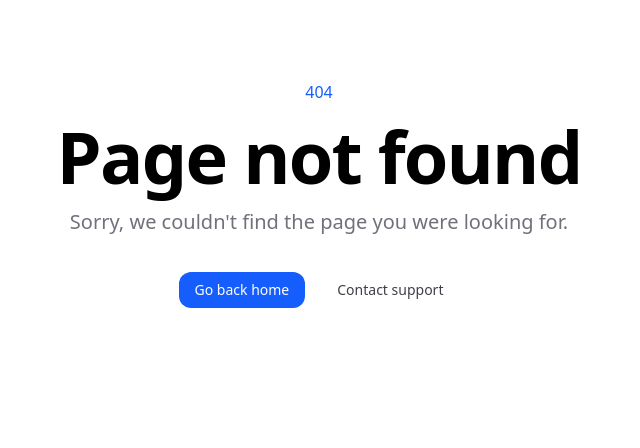
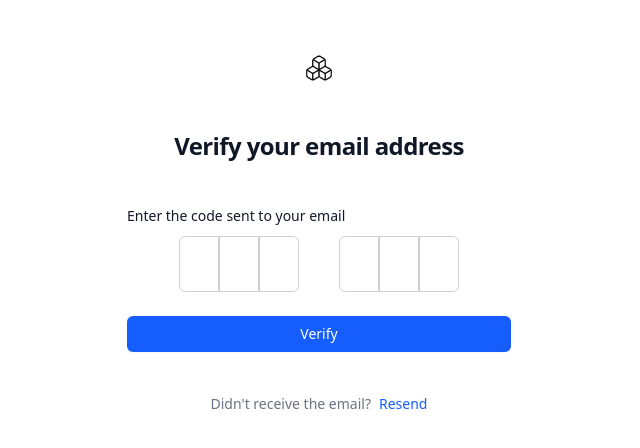
Before and after one commit to aditya-vinodh/dev-matter-web, a SvelteKit app: page /verify-email in a window 1280 px wide. Before the commit this address had no page. Shown: the top 448 px of the page, without its empty margins (321-961 px from the left). Built offline with nearby package versions, Linux system fonts and the light colour scheme.

Commit message:
Buch of minor changes, email verification

```diff
--- a/package.json
+++ b/package.json
@@ -44,6 +44,7 @@
 	"dependencies": {
 		"@lucide/svelte": "^0.513.0",
 		"bits-ui": "^2.5.0",
+		"clsx": "^2.1.1",
 		"svelte-sonner": "^1.0.5"
 	}
 }
--- a/src/hooks.server.ts
+++ b/src/hooks.server.ts
@@ -5,7 +5,7 @@ import {
 } from '$lib/server/session';
 import { sequence } from '@sveltejs/kit/hooks';
 
-import type { Handle } from '@sveltejs/kit';
+import { type Handle } from '@sveltejs/kit';
 
 const authHandle: Handle = async ({ event, resolve }) => {
 	const token = event.cookies.get('session') ?? null;
@@ -17,7 +17,6 @@ const authHandle: Handle = async ({ event, resolve }) => {
 
 	const { session, user } = await validateSessionToken(event, token);
 	if (session !== null) {
-		console.log(session);
 		setSessionTokenCookie(event, token, session.expiresAt);
 	} else {
 		deleteSessionTokenCookie(event);
--- a/src/routes/+layout.server.ts
+++ b/src/routes/+layout.server.ts
@@ -1,6 +1,11 @@
 import type { LayoutServerLoad } from './$types';
+import { redirect } from '@sveltejs/kit';
 
-export const load: LayoutServerLoad = ({ locals }) => {
+export const load: LayoutServerLoad = ({ locals, url }) => {
 	const { user } = locals;
+
+	if (user && !user?.emailVerified && url.pathname !== '/verify-email') {
+		return redirect(301, '/verify-email');
+	}
 	return { user };
 };
--- a/src/routes/docs/getting-started/+page.svelte
+++ b/src/routes/docs/getting-started/+page.svelte
@@ -32,7 +32,7 @@
 				<p class="leading-loose">
 					All we provide is an API to receive submission data to view and analyze later. However, we
 					go a step further than traditional form APIs. Download our native mobile app to get
-					notified of submissions, and take action on them directly from your phone.
+					notified of submissions, and take actions directly from your phone.
 				</p>
 			</div>
 		</div>
--- a/src/routes/features/+page.svelte
+++ b/src/routes/features/+page.svelte
@@ -24,7 +24,7 @@
 			Get notified instantly when a form is submitted.
 		</p>
 		<p class="font-medium tracking-tight text-zinc-500">
-			Receive push notifications in our clean mobile app
+			Receive push notifications in our clean mobile app.
 		</p>
 		<p class="font-medium tracking-tight text-zinc-500">
 			Perfect for contact forms, surveys, feedback and support requests.
--- a/src/routes/forms/[formId]/+page.svelte
+++ b/src/routes/forms/[formId]/+page.svelte
@@ -399,13 +399,23 @@
 									</AlertDialog.Root>
 								</div>
 							</div>
-							{#each Object.entries(response.response) as field (field[0])}
+							<!-- {#each Object.entries(response.response) as field (field[0])}
 								<div>
 									<p class="mb-1 text-xs font-medium text-zinc-500">
 										{version.fields.find((_field) => _field.id === field[0]).label}
 									</p>
 									<p class="py-0.5 text-sm">{field[1]}</p>
 								</div>
+							{/each} -->
+							{#each version.fields as field (field.id)}
+								{#if response.response[field.id]}
+									<div>
+										<p class="mb-1 text-xs font-medium text-zinc-500">
+											{field.label}
+										</p>
+										<p class="py-0.5 text-sm">{response.response[field.id]}</p>
+									</div>
+								{/if}
 							{/each}
 						</div>
 					{/each}
--- a/src/routes/signup/+page.svelte
+++ b/src/routes/signup/+page.svelte
@@ -55,13 +55,6 @@
 			<div>
 				<div class="flex items-center justify-between">
 					<label for="password" class="block text-sm/6 font-medium text-gray-900">Password</label>
-					<div class="text-sm">
-						<a
-							href="/forgot-password"
-							class="font-medium text-blue-600 transition hover:text-blue-600/90"
-							>Forgot password?</a
-						>
-					</div>
 				</div>
 				<div class="mt-2">
 					<input
--- /dev/null
+++ b/src/routes/verify-email/+page.server.ts
@@ -0,0 +1,47 @@
+import { env } from '$env/dynamic/private';
+import { fail, redirect } from '@sveltejs/kit';
+
+export const actions = {
+	verify: async (event) => {
+		if (!event.locals.session) {
+			return fail(401, { error: 'unauthorized' });
+		}
+
+		const formData = await event.request.formData();
+		const code = formData.get('code');
+
+		const res = await event.fetch(`${env.API_URL}/verify-email`, {
+			method: 'POST',
+			headers: {
+				Authorization: `Bearer ${event.cookies.get('session')}`,
+				'Content-Type': 'application/json'
+			},
+			body: JSON.stringify({ code })
+		});
+
+		const data = await res.json();
+		if (!res.ok) {
+			return fail(res.status, data);
+		}
+
+		return redirect(301, '/');
+	},
+	resend: async (event) => {
+		if (!event.locals.session) {
+			return fail(401, { error: 'unauthorized' });
+		}
+
+		const res = await event.fetch(`${env.API_URL}/verify-email/resend`, {
+			method: 'POST',
+			headers: {
+				Authorization: `Bearer ${event.cookies.get('session')}`
+			}
+		});
+
+		if (!res.ok) {
+			return fail(res.status);
+		}
+
+		return { success: true };
+	}
+};
--- /dev/null
+++ b/src/routes/verify-email/+page.svelte
@@ -0,0 +1,122 @@
+<script lang="ts">
+	import { enhance } from '$app/forms';
+	import { PinInput, REGEXP_ONLY_DIGITS_AND_CHARS, type PinInputRootSnippetProps } from 'bits-ui';
+	import cn from 'clsx';
+	import type { PageProps } from './$types';
+
+	let { form }: PageProps = $props();
+
+	let value = $state('');
+	type CellProps = PinInputRootSnippetProps['cells'][0];
+
+	function onComplete() {}
+</script>
+
+<div class="flex min-h-full flex-col justify-center px-6 py-12 lg:px-8">
+	<div class="sm:mx-auto sm:w-full sm:max-w-sm">
+		<a href="/" class="mx-auto" aria-label="logo">
+			<img class="mx-auto size-10" src="/devmatter-rounded.png" alt="logo" />
+		</a>
+		<h2 class="mt-10 text-center text-2xl/9 font-semibold tracking-tight text-gray-900">
+			Verify your email address
+		</h2>
+	</div>
+
+	{#if form?.error}
+		<div
+			class="mt-10 rounded-lg bg-red-100/50 p-2 text-sm text-red-900 sm:mx-auto sm:w-full sm:max-w-sm"
+		>
+			{form.message}
+		</div>
+	{/if}
+
+	{#if form?.success}
+		<div
+			class="mt-10 rounded-lg bg-green-100/50 p-2 text-sm text-green-900 sm:mx-auto sm:w-full sm:max-w-sm"
+		>
+			A new code has been resent to your email address.
+		</div>
+	{/if}
+
+	<div class="mt-10 sm:mx-auto sm:w-full sm:max-w-sm">
+		<form class="space-y-6" action="/verify-email?/verify" method="POST" use:enhance>
+			<div>
+				<label for="code" class="block text-sm/6 font-medium text-gray-900"
+					>Enter the code sent to your email</label
+				>
+				<div class="mt-2">
+					<PinInput.Root
+						bind:value
+						id="code"
+						name="code"
+						class="flex items-center justify-center text-zinc-800 has-disabled:opacity-30"
+						maxlength={6}
+						{onComplete}
+						pattern={REGEXP_ONLY_DIGITS_AND_CHARS}
+					>
+						{#snippet children({ cells })}
+							<div class="flex">
+								{#each cells.slice(0, 3) as cell, i (i)}
+									{@render Cell(cell)}
+								{/each}
+							</div>
+
+							<div class="flex w-10 items-center justify-center">
+								<div class="bg-border h-1 w-3 rounded-full"></div>
+							</div>
+
+							<div class="flex">
+								{#each cells.slice(3, 6) as cell, i (i)}
+									{@render Cell(cell)}
+								{/each}
+							</div>
+						{/snippet}
+					</PinInput.Root>
+
+					{#snippet Cell(cell: CellProps)}
+						<PinInput.Cell
+							{cell}
+							class={cn(
+								// Custom class to override global focus styles
+								'focus-override',
+								'relative mx-auto h-14 w-10 text-[2rem]',
+								'flex items-center justify-center',
+								'transition-all duration-75',
+								'border-y border-r border-l border-zinc-900/20 first:rounded-l-md first:border-l last:rounded-r-md',
+								'text-foreground group-hover/pininput:border-foreground/40 group-focus-within/pininput:border-zinc-900/40',
+								'outline-0',
+								'data-active:border-black data-active:outline-1 data-active:outline-black'
+							)}
+						>
+							{#if cell.char !== null}
+								<div>
+									{cell.char}
+								</div>
+							{/if}
+							{#if cell.hasFakeCaret}
+								<div class="pointer-events-none absolute inset-0 flex items-center justify-center">
+									<div class="h-8 w-px bg-black"></div>
+								</div>
+							{/if}
+						</PinInput.Cell>
+					{/snippet}
+				</div>
+			</div>
+
+			<div>
+				<button
+					type="submit"
+					class="flex w-full justify-center rounded-md bg-blue-600 px-3 py-1.5 text-sm/6 font-medium text-white shadow-xs transition hover:bg-blue-600/90 focus-visible:outline-1 focus-visible:outline-offset-2 focus-visible:outline-blue-600"
+					>Verify</button
+				>
+			</div>
+		</form>
+
+		<div class="mt-10 flex items-center justify-center gap-2 text-center text-sm/6 text-gray-500">
+			Didn't receive the email?
+			<form action="/verify-email?/resend" use:enhance method="POST">
+				<button class="font-medium text-blue-600 hover:text-blue-600/90">Resend</button>
+			</form>
+		</div>
+	</div>
+</div>
```
Also changed, not shown: src/lib/server/session.ts (+7 -0 lines), 1 other file (tests, documents, lock files or other folders).
